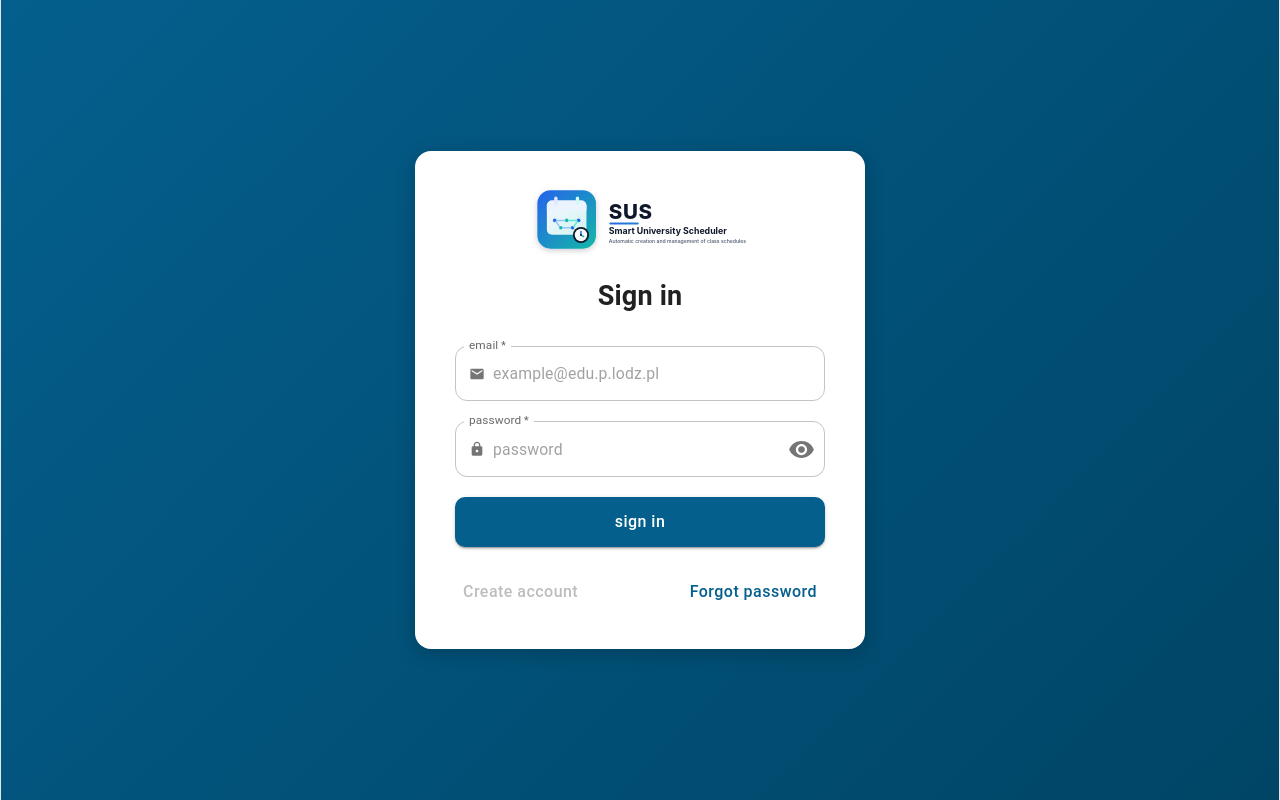
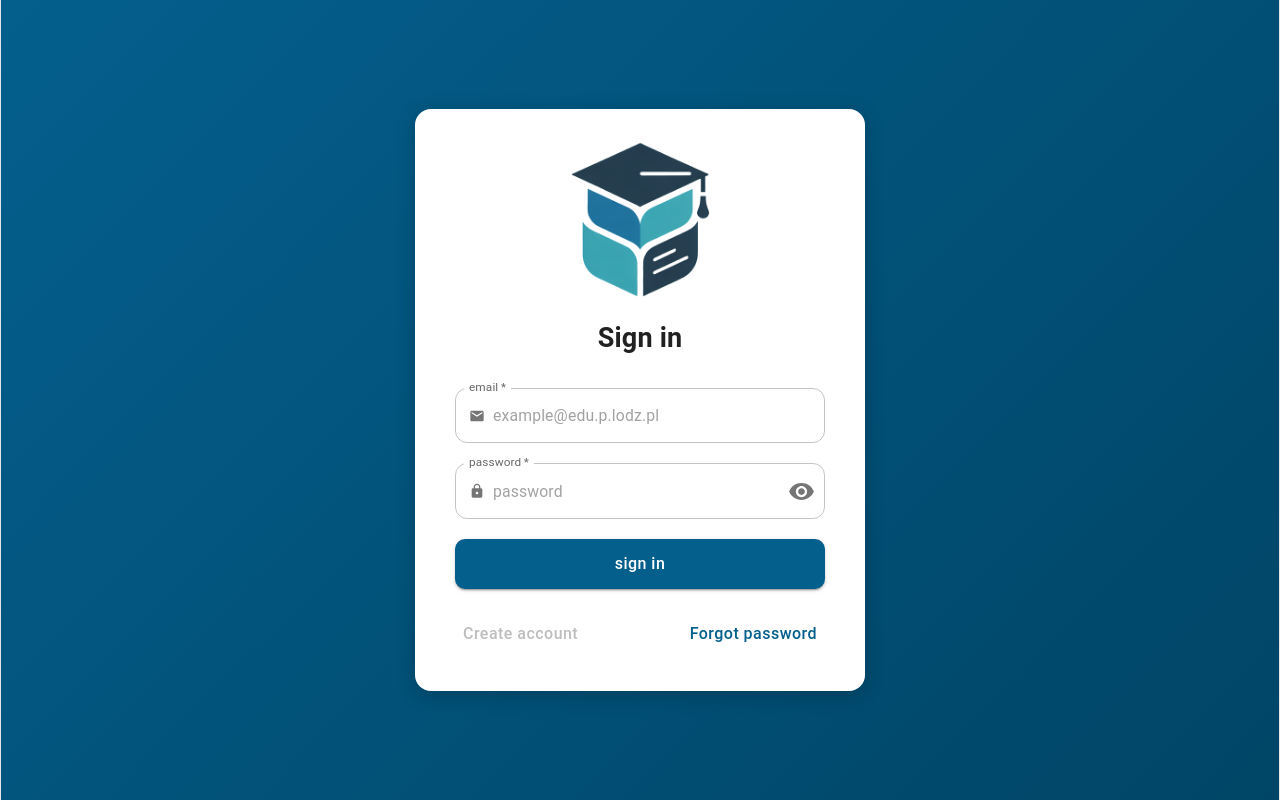
Before and after one commit to ziomciopoziomcio/Smart-University-Scheduler, a React (Vite) app in the folder frontend/: page /login in a window 1280 px wide. Built offline with nearby package versions, Linux system fonts and the light colour scheme; no server answers.

Commit message:
add new logotype

```diff
--- a/frontend/src/components/Login/AuthLayout.tsx
+++ b/frontend/src/components/Login/AuthLayout.tsx
@@ -1,6 +1,6 @@
 import type {ReactNode} from 'react';
 import {Box, Paper, Typography} from '@mui/material';
-import Logo from '@assets/Logo.svg';
+import logo from '@assets/logotype_no_bg_no_label.png'
 import {theme} from "../../theme/theme.ts";
 
 type Props = {
@@ -30,7 +30,6 @@ function AuthLayout({title, children}: Props) {
                     display: 'flex',
                     flexDirection: 'column',
                     alignItems: 'center',
-                    // borderRadius: 5,
                 }}
             >
                 <Box
@@ -43,15 +42,15 @@ function AuthLayout({title, children}: Props) {
                 >
                     <Box
                         component="img"
-                        src={Logo}
-                        alt="Page Logo"
+                        src={logo}
+                        alt="Logo"
                         sx={{
-                            width: '100%',
-                            maxWidth: 220,
+                            width: '140px',
                             height: 'auto',
                             display: 'block',
+                            mx: 'auto'
                         }}
-                    />
+            />
                 </Box>
 
                 <Typography
```
Also changed, not shown: frontend/src/assets/logotype_no_bg_no_label.png (added).
